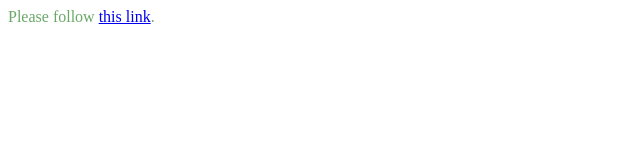
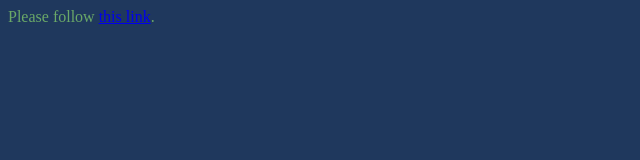
Before and after one commit to JackspajfMain/archive-testing-V2, a plain HTML site: page index.html in a window 1280 px wide. Shown: the whole page, without its empty margins (0-640 px from the left). Drawn offline with Linux system fonts and the light colour scheme.

Commit message:
Update index.html

```diff
--- a/index.html
+++ b/index.html
@@ -2,7 +2,7 @@
   <head>
     <meta http-equiv="refresh" content="7; url='https://www.roblox.com/home'" />
   </head>
-  <body>
+  <body style="background-color:1F385D";>
    <p style="color:#6AA868";>Please follow <a href="https://www.roblox.com/home">this link</a>.</p>
   </body>
 </html>
```
